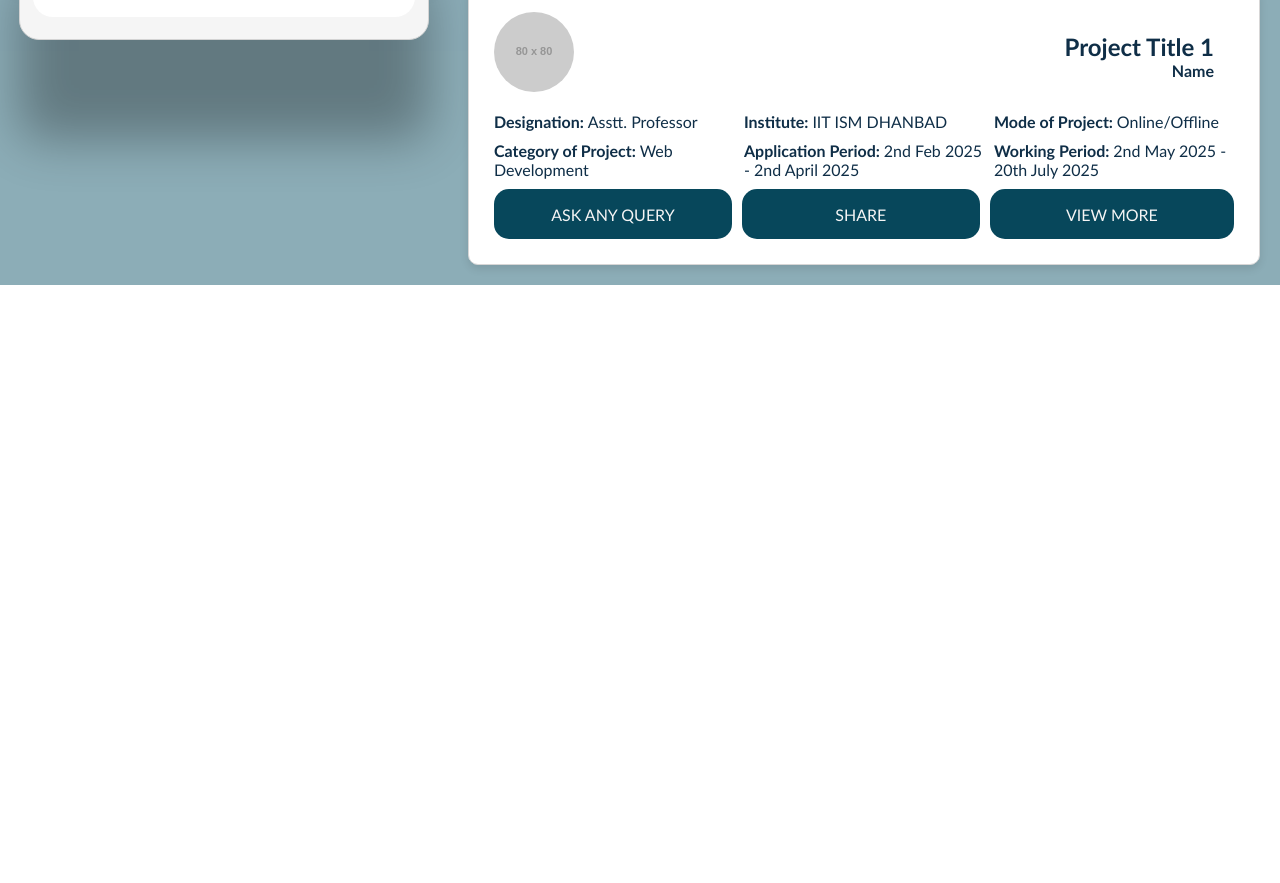
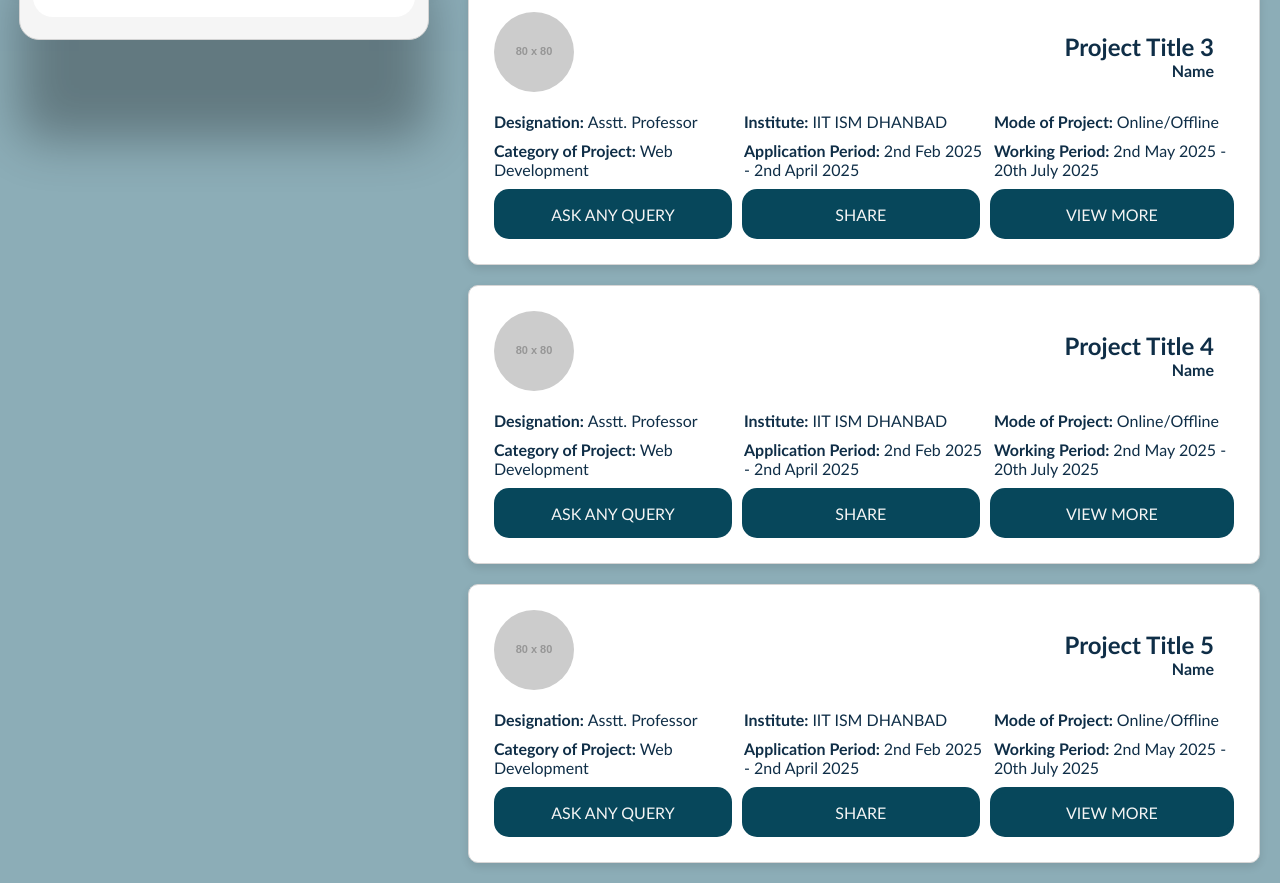
Before and after one commit to swasti245/Swasti, a website with bundled scripts: page MainFolder/Skill Match/index.html in a window 1280 px wide. Shown: the part 712-1595 px from the top of the page. Before the commit the page ends 997 px from the top, so only its background shows below. Built offline with nearby package versions, Linux system fonts and the light colour scheme; no server answers; placeholder pictures from the web are drawn by us.

Commit message:
Final Evaluation

```diff
--- a/MainFolder/Skill Match/index.css
+++ b/MainFolder/Skill Match/index.css
@@ -325,16 +325,7 @@ body {
   font-style: italic;
   font-family: "Gill Sans", "Gill Sans MT", Calibri, "Trebuchet MS", sans-serif;
 }
-.status {
-  grid-column: 1/3;
-  grid-row: 4/5;
-  margin-left: 10px;
-  border-radius: 10px;
-  padding-left: 5px;
-  display: flex;
-  justify-content: center;
-  align-items: center;
-}
+
 
 .view-more {
   grid-column: 1/2;
@@ -357,6 +348,9 @@ body {
   cursor: pointer;
   height: 50%;
   width: 50%;
+}
+.view-more a:hover{
+  background-color: #535353;
 }
 
 .sidebardown {
--- a/MainFolder/Skill Match/index.html
+++ b/MainFolder/Skill Match/index.html
@@ -133,7 +133,7 @@
               class="profile-photo"
             />
             <h3>
-              Project Title 1
+              Project Title 2
               <p>Name</p>
             </h3>
           </div>
@@ -168,7 +168,7 @@
               class="profile-photo"
             />
             <h3>
-              Project Title 1
+              Project Title 3
               <p>Name</p>
             </h3>
           </div>
@@ -193,7 +193,84 @@
               <a class="field" href="project_page.html">VIEW MORE</a>
             </div>
           </div>
+
+
         </div>
+
+        <div class="project-card">
+          <div class="title">
+            <img
+              src="https://via.placeholder.com/80"
+              alt="Profile Photo"
+              class="profile-photo"
+            />
+            <h3>
+              Project Title 4
+              <p>Name</p>
+            </h3>
+          </div>
+          <div class="fields">
+            <p class="field"><strong>Designation: </strong> Asstt. Professor</p>
+            <p class="field"><strong>Institute: </strong> IIT ISM DHANBAD</p>
+            <p class="field">
+              <strong>Mode of Project: </strong> Online/Offline
+            </p>
+            <p class="field">
+              <strong>Category of Project: </strong>Web Development
+            </p>
+            <p class="field">
+              <strong>Application Period: </strong>2nd Feb 2025 - 2nd April 2025
+            </p>
+            <p class="field">
+              <strong>Working Period: </strong> 2nd May 2025 - 20th July 2025
+            </p>
+            <button class="field" id="query">ASK ANY QUERY</button>
+            <button class="field" id="share">SHARE</button>
+            <div class="viewmore">
+              <a class="field" href="project_page.html">VIEW MORE</a>
+            </div>
+          </div>
+
+
+        </div>
+
+        <div class="project-card">
+          <div class="title">
+            <img
+              src="https://via.placeholder.com/80"
+              alt="Profile Photo"
+              class="profile-photo"
+            />
+            <h3>
+              Project Title 5
+              <p>Name</p>
+            </h3>
+          </div>
+          <div class="fields">
+            <p class="field"><strong>Designation: </strong> Asstt. Professor</p>
+            <p class="field"><strong>Institute: </strong> IIT ISM DHANBAD</p>
+            <p class="field">
+              <strong>Mode of Project: </strong> Online/Offline
+            </p>
+            <p class="field">
+              <strong>Category of Project: </strong>Web Development
+            </p>
+            <p class="field">
+              <strong>Application Period: </strong>2nd Feb 2025 - 2nd April 2025
+            </p>
+            <p class="field">
+              <strong>Working Period: </strong> 2nd May 2025 - 20th July 2025
+            </p>
+            <button class="field" id="query">ASK ANY QUERY</button>
+            <button class="field" id="share">SHARE</button>
+            <div class="viewmore">
+              <a class="field" href="project_page.html">VIEW MORE</a>
+            </div>
+          </div>
+
+
+        </div>
+
       </div>
     </div>
   </body>
```
Also changed, not shown: MainFolder/Skill Match/index.js (+2 -8 lines), MainFolder/Skill Match/project_page.html (+1 -1 lines).
